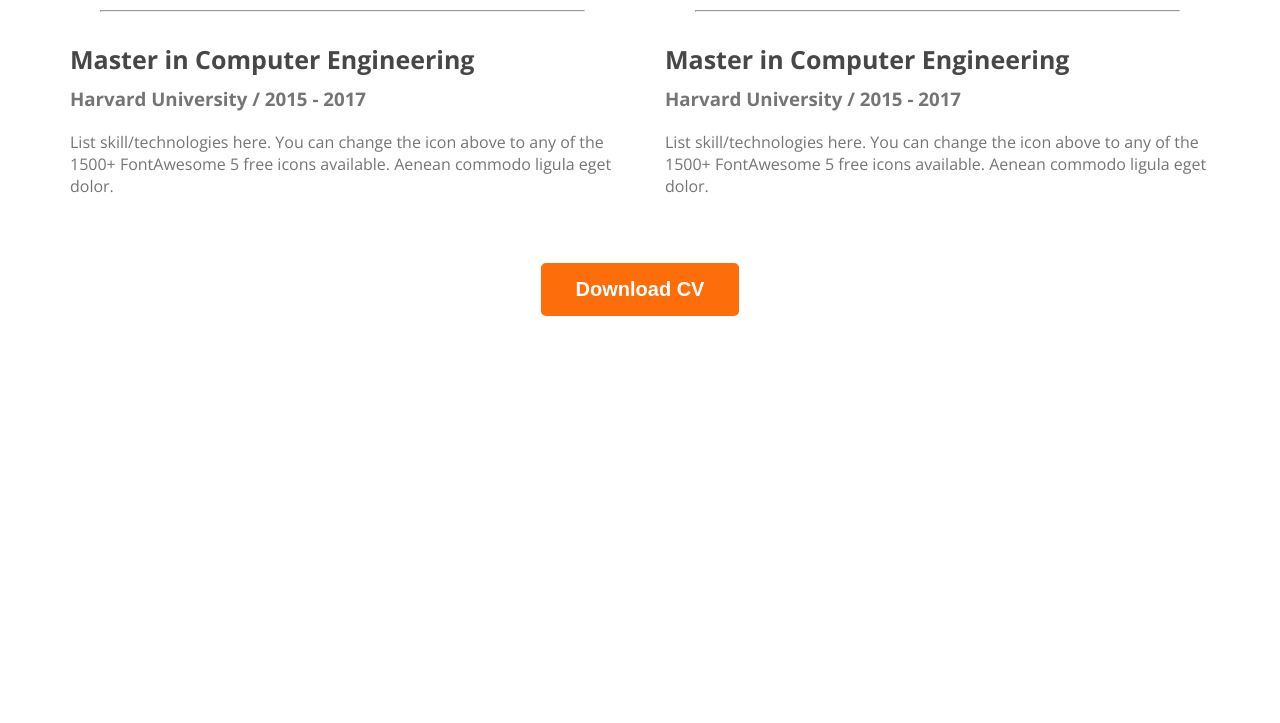
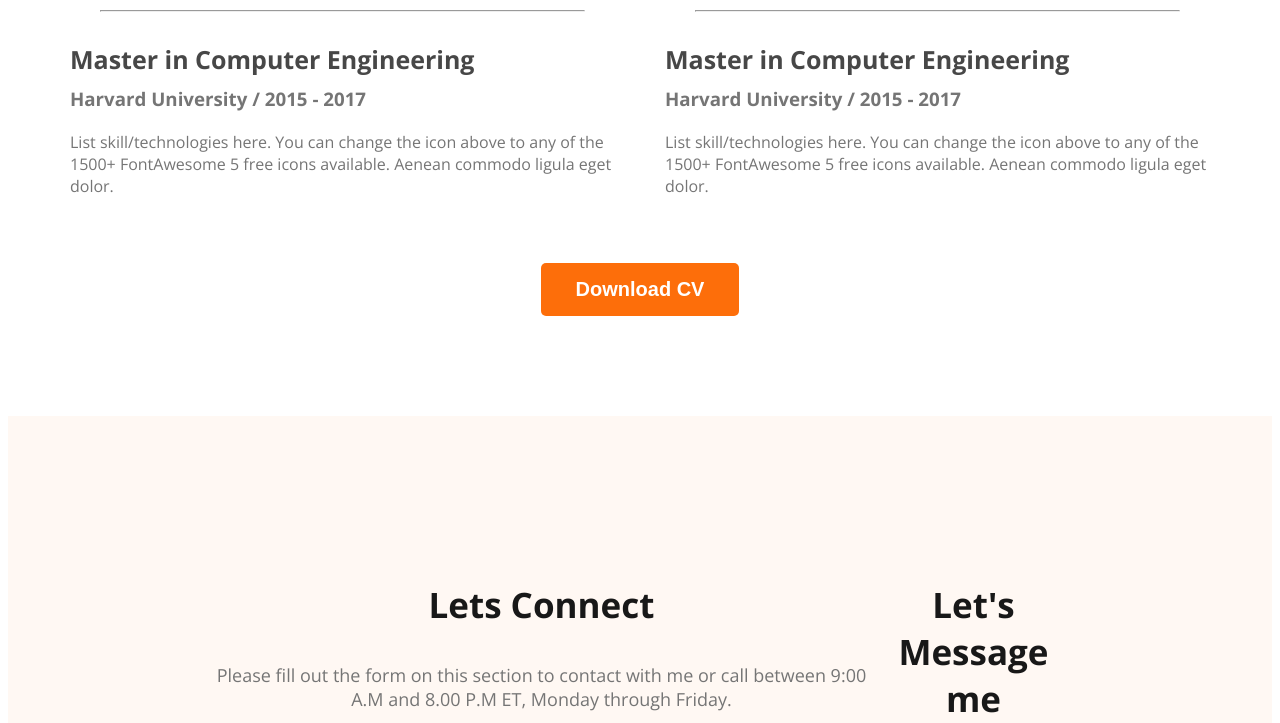
Before and after one commit to HoqueSifat/webdevloper-portfolio, a plain HTML site: page index.html in a window 1280 px wide. Shown: the part 2887-3610 px from the top of the page. Before the commit the page ends 3211 px from the top, so only its background shows below. Drawn offline with nearby package versions, Linux system fonts and the light colour scheme.

Commit message:
added basic footer

```diff
--- a/index.html
+++ b/index.html
@@ -145,6 +145,20 @@
 
     </main>
     <footer>
+        <div class="footer-column">
+            <h3 class="section-title">Lets Connect</h3>
+            <p class="section-description">
+                Please fill out the form on this section to contact with me or call between 9:00 A.M and 8.00 P.M ET, Monday through Friday.
+            </p>
+            <div class="social-links">
+                <a href=""><img src="images/icons/facebook.png " alt=""></a>
+                <a href=""><img src="images/icons/insta.png" alt=""></a>
+                <a href=""><img src="images/icons/twitter.png" alt=""></a>
+            </div>
+        </div>
+        <div class="footer-column">
+            <h3 class="section-title">Let's Message me</h3>
+        </div>
 
     </footer>
 </body>
--- a/styles/portfolio.css
+++ b/styles/portfolio.css
@@ -200,3 +200,11 @@ main section {
     text-align: center;
     margin-top: 50px;
 }
+
+/* footer style */
+footer{
+    display: flex;
+    background: #FFF8F3;
+    margin-top: 100px;
+    padding: 130px 200px;
+}
```
